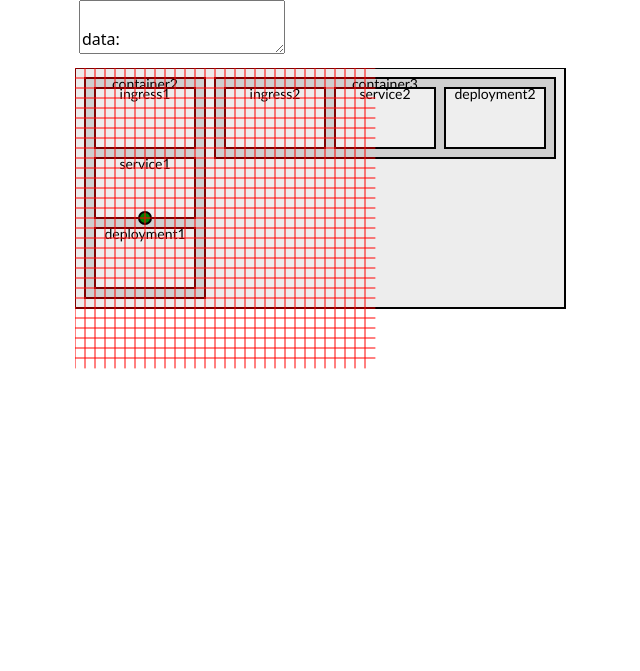
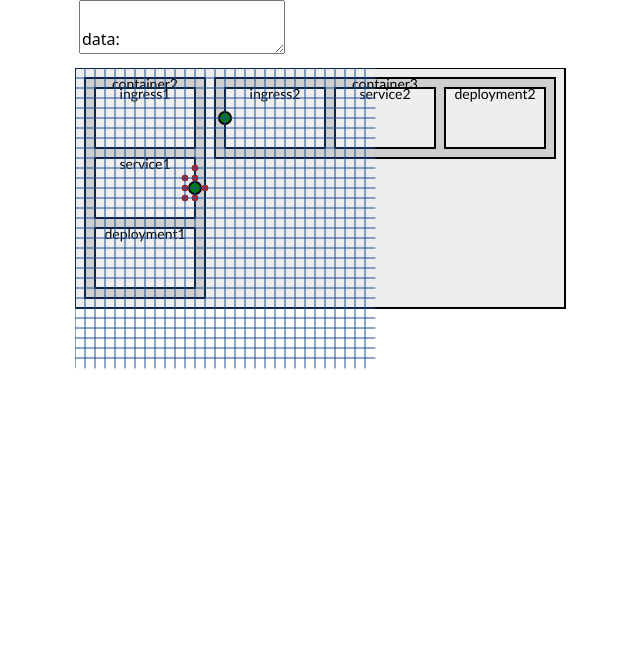
Before and after one commit to Mirovan/yaml-chart, a website built with webpack: page frontend/index.html in a window 1280 px wide. Shown: the whole page, without its empty margins (3-643 px from the left). Built offline with nearby package versions, Linux system fonts and the light colour scheme.

Commit message:
Добавлены абсолютные координаты для всех объектов

```diff
--- a/frontend/box.js
+++ b/frontend/box.js
@@ -32,12 +32,19 @@ export function getAbsoluteStartPoint(object, objectMap) {
 * */
 function initObject(obj, lastObj, parent) {
     //Начальная координата для вставки объекта
-    let startObjX = defaultMarginX;
-    let startObjY = defaultMarginY;
-    //Если это самый верхний объект
-    if (Func.isNull(parent)) {
-        startObjX = 0;
-        startObjY = 0;
+    let startObjX = 0;
+    let startObjY = 0;
+
+    //Абсолютные координаты родителя
+    let parentAbsoluteX = 0;
+    let parentAbsoluteY = 0;
+
+    //Если это не самый верхний объект
+    if (Func.notNull(parent)) {
+        startObjX = defaultMarginX;
+        startObjY = defaultMarginY;
+        parentAbsoluteX = parent.absoluteX;
+        parentAbsoluteY = parent.absoluteY;
     }
 
     //Если какой-то объект (от того же родителя) уже стоит
@@ -54,15 +61,16 @@ function initObject(obj, lastObj, parent) {
         }
     }
 
-
     //Начальные размеры объекта
     if (Func.isNull(obj.x)) {
         //Обновляем X для объекта
         obj.x = startObjX;
+        obj.absoluteX = parentAbsoluteX + startObjX;
     }
     if (Func.isNull(obj.y)) {
         //Обновляем Y для объекта
         obj.y = startObjY;
+        obj.absoluteY = parentAbsoluteY + startObjY;
     }
     if (Func.isNull(obj.width)) {
         obj.width = defaultBoxWidth;
@@ -78,7 +86,6 @@ function initObject(obj, lastObj, parent) {
 /*
 * Расчет координат для каждого объекта.
 * Координаты расстановки объектов - относительные
-* startX, startY - начальные координаты расчета установки относительно родителя
 * */
 export function calcLayout(object, lastObj, parent) {
     object = initObject(object, lastObj, parent);
@@ -123,7 +130,7 @@ export function calcLayout(object, lastObj, parent) {
 * dx, dy - отступ с учетом относительных координат
 * canvasLayer - canvas для рисования
 * */
-export function drawBox(object, parent, dx, dy, canvasLayer) {
+export function draw(object, parent, dx, dy, canvasLayer) {
     if (Func.notNull(parent)) {
         dx += parent.x;
         dy += parent.y;
@@ -159,7 +166,7 @@ export function drawBox(object, parent, dx, dy, canvasLayer) {
         for (let key of innerObjects.keys()) {
             const innerObj = innerObjects.get(key);
 
-            drawBox(innerObj, object, dx, dy, canvasLayer);
+            draw(innerObj, object, dx, dy, canvasLayer);
         }
     }
 }
@@ -178,7 +185,7 @@ export function dataObjectToMap(object, parent) {
         //смотрим все внутренние объекты
         for (let objKey of object.objects.keys()) {
             let innerObj = object.objects.get(objKey);
-            //Если у просматриваемого объета есть у объекта внутренние
+            //Если у просматриваемого объекта есть у объекта внутренние
             if (Func.notNull(innerObj.objects)) {
                 const subMap = dataObjectToMap(innerObj, objKey);
                 //Добавляем объекты в основную map
--- a/frontend/entry.js
+++ b/frontend/entry.js
@@ -24,23 +24,28 @@ document.addEventListener('DOMContentLoaded', function () {
     const yamlData = YAML.parse(document.getElementById("yaml-text").value);
 
     //Вычисление координат
-    const object = Box.calcLayout(yamlData.data, null, null);
+    const diagramObj = Box.calcLayout(yamlData.data, null, null);
+
+    console.log(diagramObj);
+    console.log("========================");
 
     //Отрисовка
-    Box.drawBox(object, null, 0, 0, canvasLayer);
+    Box.draw(diagramObj, null, 0, 0, canvasLayer);
 
     //Вычисление координат
-    const relations = Relation.calcPathes(yamlData.relations, object, canvasLayer);
+    const relations = Relation.calcAllPathes(yamlData.relations, diagramObj, canvasLayer);
 
     drawLineNet(canvasLayer);
 });
 
 
 function drawLineNet(canvasLayer) {
+    const color = '#1c4d9c';
+
     for (let i=0; i<300; i += 10) {
         const line = new Konva.Line({
             points: [0, i, 300, i],
-            stroke: 'red',
+            stroke: color,
             strokeWidth: 1,
             lineCap: 'round',
             lineJoin: 'round',
@@ -51,7 +56,7 @@ function drawLineNet(canvasLayer) {
     for (let i=0; i<300; i += 10) {
         const line = new Konva.Line({
             points: [i, 0, i, 300],
-            stroke: 'red',
+            stroke: color,
             strokeWidth: 1,
             lineCap: 'round',
             lineJoin: 'round',
--- a/frontend/package.json
+++ b/frontend/package.json
@@ -22,6 +22,7 @@
   "dependencies": {
     "@popperjs/core": "^2.11.8",
     "bootstrap": "^5.3.3",
+    "flatqueue": "^2.0.3",
     "html-webpack-plugin": "^5.6.3",
     "konva": "^9.3.16",
     "yaml": "^2.6.0"
--- a/frontend/relation.js
+++ b/frontend/relation.js
@@ -1,15 +1,19 @@
 import * as Func from "./functions.js";
 import * as Box from "./box.js";
+import {ResearchPoint} from "./research-point.js";
+import FlatQueue from 'flatqueue';
 
 //Размер первого сегмента линии от объекта
-const marginFirst = 6;
+const marginFirst = 5;
+//Размер шага для поиска пути
 const defaultStepX = 10;
 const defaultStepY = 10;
+
 
 /*
 * Расчет линий
 * */
-export function calcPathes(relationObject, object, canvasLayer) {
+export function calcAllPathes(relationObject, object, canvasLayer) {
     //Список всех объектов в плоской структуре
     const objectMap = Box.dataObjectToMap(object, null);
 
@@ -22,12 +26,32 @@ export function calcPathes(relationObject, object, canvasLayer) {
         const fromObj = objectMap.get(rel.from);
         const toObj = objectMap.get(rel.to);
 
+        //Точки для рисования линии
+        let relExtremePoints = getRelationPoints(fromObj, toObj, objectMap);
+
         //Линия, состоящая из точек от одного объекта до другого
-        let pathPoint = [];
+        let pathPoint = calcPath(relExtremePoints, objectMap, canvasLayer);
 
-        //Стартовая точка для рисования линия
-        let point = getRelationStartPoint(fromObj, toObj, objectMap, canvasLayer);
-        // console.log(point);
+        //Рисуем для дебага
+        let circle = new Konva.Circle({
+            x: relExtremePoints.startX,
+            y: relExtremePoints.startY,
+            radius: 6,
+            fill: 'green',
+            stroke: 'black',
+            strokeWidth: 2,
+        });
+        canvasLayer.add(circle);
+
+        circle = new Konva.Circle({
+            x: relExtremePoints.endX,
+            y: relExtremePoints.endY,
+            radius: 6,
+            fill: 'green',
+            stroke: 'black',
+            strokeWidth: 2,
+        });
+        canvasLayer.add(circle);
     }
 
 }
@@ -36,91 +60,156 @@ export function calcPathes(relationObject, object, canvasLayer) {
 /*
 * Определение координаты первой точки соединительной линии
 * */
-function getRelationStartPoint(fromObj, toObj, objectMap, canvasLayer) {
-    let absoluteX = 0;
-    let absoluteY = 0;
-    let parentId = fromObj.parent;
-
+function getRelationPoints(fromObj, toObj, objectMap) {
     //Координаты (точек верхнего угла) объектов которые надо соединить
     const absolutePointFromObj = Box.getAbsoluteStartPoint(fromObj, objectMap);
     const absolutePointToObj = Box.getAbsoluteStartPoint(toObj, objectMap);
 
-    //Получаем абсолютные координаты
-    // while (Func.notNull(parentId)) {
-    //     let parentObj = objectMap.get(parentId);
-    //     absoluteX += parentObj.x;
-    //     absoluteY += parentObj.y;
-    //     parentId = parentObj.parent;
-    // }
-
-    //Начальные координаты от объекта
+    //Координаты по дефолту
     let startX = absolutePointFromObj.x + fromObj.width;
     let startY = absolutePointFromObj.y + fromObj.height / 2;
+    let endX = absolutePointToObj.x;
+    let endY = absolutePointToObj.y + toObj.height / 2;
 
     //↗️ ➡️ ↘️  fromObj слева, toObj справа
     if (absolutePointFromObj.x < absolutePointToObj.x) {
         startX = absolutePointFromObj.x + fromObj.width;
         startY = absolutePointFromObj.y + fromObj.height / 2;
+        endX = absolutePointToObj.x;
+        endY = absolutePointToObj.y + toObj.height / 2;
     }
     //↙️ ⬅️ ↖️  fromObj справа, toObj слева
     else if (absolutePointToObj.x < absolutePointFromObj.x) {
         startX = absolutePointFromObj.x;
         startY = absolutePointFromObj.y + fromObj.height / 2;
+        endX = absolutePointToObj.x + toObj.width;
+        endY = absolutePointToObj.y + toObj.height / 2;
     }
     //⬆️ fromObj снизу, toObj сверху
     else if (absolutePointFromObj.x === absolutePointToObj.x && absolutePointFromObj.y > absolutePointToObj.y) {
         startX = absolutePointFromObj.x + fromObj.width / 2;
         startY = absolutePointFromObj.y;
+        endX = absolutePointToObj.x + toObj.width / 2;
+        endY = absolutePointToObj.y + toObj.height;
     }
     //⬇️ fromObj снизу, toObj сверху
     else if (absolutePointFromObj.x === absolutePointToObj.x && absolutePointFromObj.y < absolutePointToObj.y) {
         startX = absolutePointFromObj.x + fromObj.width / 2;
         startY = absolutePointFromObj.y + fromObj.height;
+        endX = absolutePointToObj.x + toObj.width / 2;
+        endY = absolutePointToObj.y;
     }
 
+    return {startX: startX, startY: startY, endX: endX, endY: endY};
+}
 
-    // //fromObj слева, toObj справа
-    // if (absolutePointFromObj.x + fromObj.width < absolutePointToObj.x) {
-    //     startX = absolutePointFromObj.x + fromObj.width;
-    //     console.log("1 startX = ", startX);
-    // }
-    // //toObj слева, fromObj справа
-    // else if (absolutePointToObj.x + toObj.width < absolutePointFromObj.x) {
-    //     startX = absolutePointFromObj.x;
-    //     console.log("2 startX = ", startX);
-    // }
-    // //toObj и fromObj на одной вертикали (друг под другом)
-    // else if (absolutePointFromObj.x === absolutePointToObj.x) {
-    //     startX = absolutePointFromObj.x + fromObj.width / 2;
-    //     console.log("3 startX = ", startX);
-    // }
-    //
-    // //fromObj сверху, toObj снизу
-    // if (absolutePointFromObj.y + fromObj.height < absolutePointToObj.y) {
-    //     startY = absolutePointFromObj.y + fromObj.height;
-    // }
-    // //toObj сверху, fromObj снизу
-    // else if (absolutePointToObj.y + toObj.height < absolutePointFromObj.y) {
-    //     startY = absolutePointFromObj.y;
-    // }
-    // //toObj и fromObj на одной горизонтали
-    // else if (absolutePointFromObj.y === absolutePointToObj.y) {
-    //     startY = absolutePointFromObj.y + fromObj.height / 2;
-    // }
 
-    // console.log(fromObj);
-    // console.log(toObj);
-    console.log(startX, startY);
+/*
+* Расчет точек для соединительной линии
+* Используется алгоритм А* и манхеттеновские расстояния
+*
+* relExtremePoints - содержит начальную и конечную точку для соединения
+* objectMap - плоская Map с объектами
+* */
+function calcPath(relExtremePoints, objectMap, canvasLayer) {
+    const startPoint = new ResearchPoint(relExtremePoints.startX, relExtremePoints.startY, 1);
 
-    let circle = new Konva.Circle({
-        x: startX,
-        y: startY,
-        radius: 6,
-        fill: 'green',
-        stroke: 'black',
-        strokeWidth: 2,
-    });
-    canvasLayer.add(circle);
+    //множество частных решений
+    const open = new FlatQueue();
+    open.push(startPoint, startPoint.level);
 
-    return {x: startX, y: startY};
+    //множество уже пройденных вершин
+    const closed = new Set();
+
+    //Результирующий массив - путь
+    const result = [];
+
+    //Мапа с объектами которых нельзя пересекать линиями
+    const cleanedObjectMap = getCleanedObjectMap(objectMap);
+    console.log(objectMap);
+    console.log(cleanedObjectMap);
+    console.log("----------------");
+
+
+    let temp = 0;
+    while (open.length > 0) {
+        temp++;
+        if (temp > 10) break;
+
+        const point = open.pop();
+        closed.add(point);
+
+        // console.log(point);
+        let circle = new Konva.Circle({
+            x: point.x,
+            y: point.y,
+            radius: 3,
+            fill: '#ff0d00',
+            stroke: '#8a2924',
+            strokeWidth: 1,
+        });
+        canvasLayer.add(circle);
+
+        //вверх
+        tryStep(new ResearchPoint(point.x, point.y - defaultStepY, point.level + 1), open, closed, cleanedObjectMap);
+        //вправо
+        tryStep(new ResearchPoint(point.x + defaultStepX, point.y, point.level + 1), open, closed, cleanedObjectMap);
+        //вниз
+        tryStep(new ResearchPoint(point.x, point.y + defaultStepY, point.level + 1), open, closed, cleanedObjectMap);
+        //влево
+        tryStep(new ResearchPoint(point.x - defaultStepX, point.y, point.level + 1), open, closed, cleanedObjectMap);
+    }
+
+    return result;
 }
+
+
+/*
+* Мапа с объектами которых нельзя пересекать соединительными линиями
+* */
+function getCleanedObjectMap(objectMap) {
+    const map = new Map(
+        [...objectMap]
+            .filter(([k, v]) => v.type === "box")
+    );
+    return map;
+}
+
+
+/*
+* Попытка пойти в точку с координатами x,y
+* */
+function tryStep(point, open, closed, objectMap) {
+    //Условно можем идти только по положительны координатам
+    if (point.x >= 0 && point.y >= 0) {
+        //Проверяем что эту точку мы еще не посещали
+        if (!closed.has(point)) {
+            //Если точка доступна(не принадлежит объекту) - добавляем в очередь
+            if (isPointAvailable(point, objectMap)) {
+                open.push(point, point.level + 1);
+            }
+        }
+    }
+}
+
+
+/*
+* Определение доступна ли точка, т.е. через неё можно нарисовать линию
+* */
+function isPointAvailable(point, objectMap) {
+    console.log("-----------------");
+
+    console.log(point);
+
+    //ToDo: использовать для objectMap абсолютные значения
+
+    //Проверяем что точка не лежит ни в одном объекте
+    for (const objItem of objectMap.values()) {
+        console.log(objItem);
+        if (objItem.x < point.x && point.x < objItem.x + objItem.width
+            && objItem.y < point.y && point.y < objItem.y + objItem.height) {
+            return false;
+        }
+    }
+    return true;
+}
--- /dev/null
+++ b/frontend/research-point.js
@@ -0,0 +1,7 @@
+export class ResearchPoint {
+    constructor(x, y, level) {
+        this.x = x;
+        this.y = y;
+        this.level = level;
+    }
+}
```
Also changed, not shown: frontend/index.html (+1 -1 lines), frontend/README.md.
